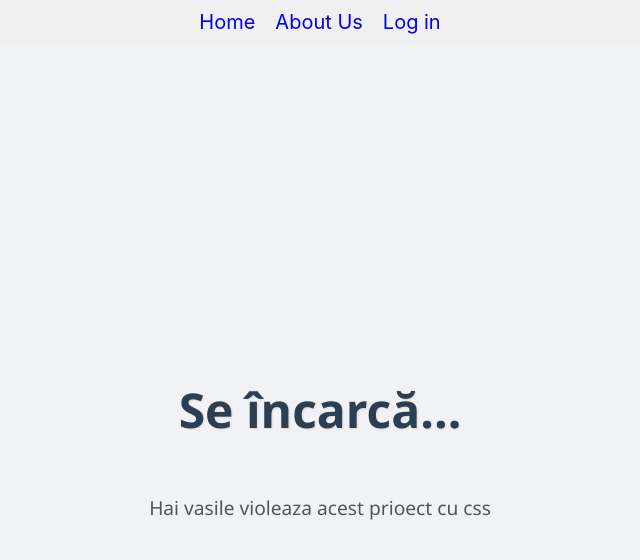
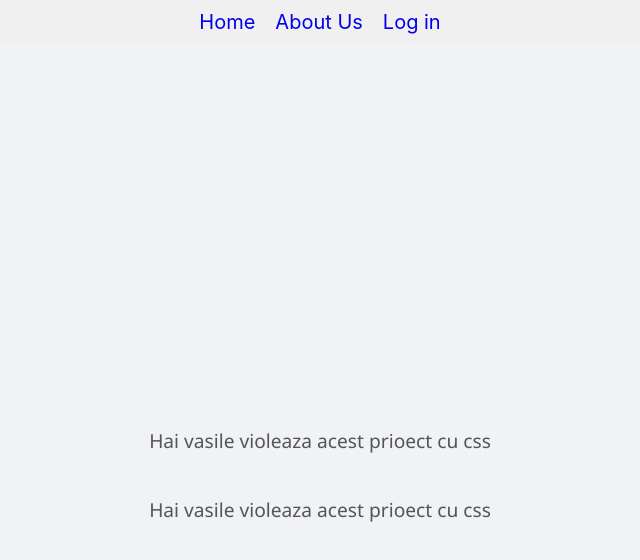
Before and after one commit to DonZircon/Proiect-Qr-Osfiir, a React (Create React App) app in the folder frontend/: page / in a window 1280 px wide. Shown: the top 560 px of the page, without its empty margins (320-960 px from the left). Built offline with nearby package versions, Linux system fonts and the light colour scheme; no server answers.

Commit message:
inca un p

```diff
--- a/frontend/src/home.js
+++ b/frontend/src/home.js
@@ -17,8 +17,10 @@ function Home() {
  return (
     <div className="home-container">
       <h1 className="home-title">
-        {data ? data.title : "Se încarcă..."}
       </h1>
+      <p className="home-description">
+        Hai vasile violeaza acest prioect cu css
+      </p>
       <p className="home-description">
         Hai vasile violeaza acest prioect cu css
       </p>
```
